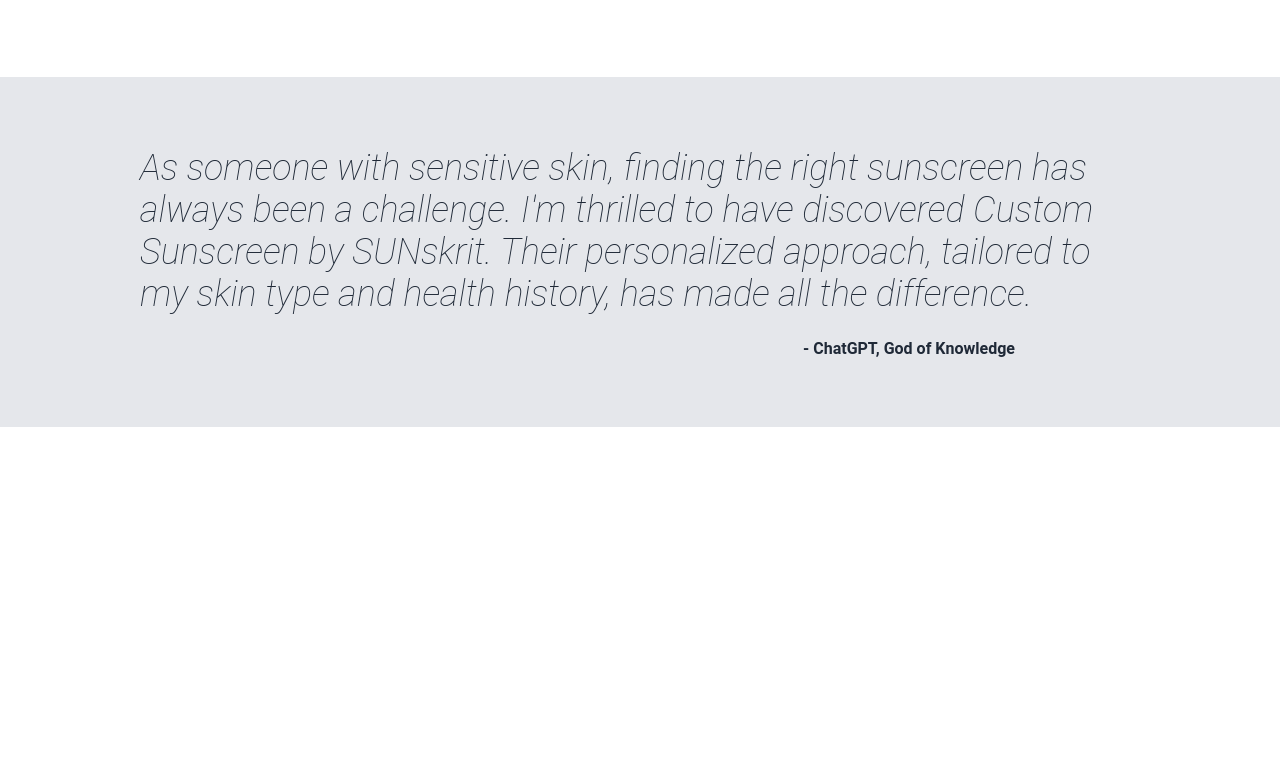
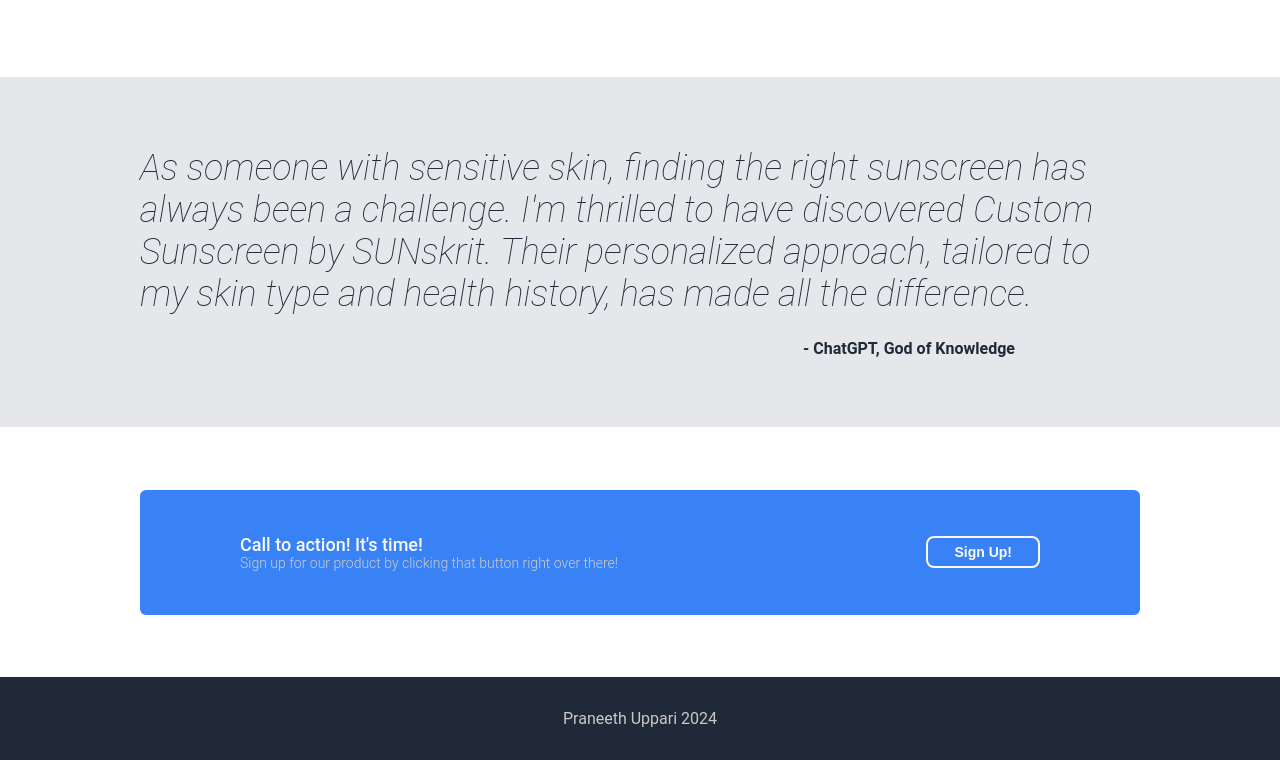
Before and after one commit to praneethuppari/odin-landing-page, a plain HTML site: page index.html in a window 1280 px wide. Shown: the part 905-1665 px from the top of the page. Before the commit the page ends 1332 px from the top, so only its background shows below. Drawn offline with Linux system fonts and the light colour scheme.

Commit message:
Finish all required styling to recreate page

```diff
--- a/index.html
+++ b/index.html
@@ -77,5 +77,22 @@
 
         </div>
 
+        <div class="section-4">
+
+            <div class="modal">
+                <div class="call-to-action">
+                    <div>Call to action! It's time!</div>
+                    <div id="CTA-sub">Sign up for our product by clicking that button right over there!</div>
+
+                </div>
+                <button id="inverted-button">Sign Up!</button>
+
+            </div>
+        </div>
+
+        <div class="footer">
+            Praneeth Uppari 2024
+        </div>
+
     </body>
 </html>
--- a/style.css
+++ b/style.css
@@ -10,7 +10,6 @@ body {
 .section-1 {
     background-color: #1F2937;
     padding: 16px;
-
     height: 500px;
 }
 
@@ -27,6 +26,37 @@ body {
     display: flex;
     flex-flow: column;
     justify-content: center;
+    align-items: center;
+}
+
+.section-4 {
+    display: flex;
+    height: 250px;
+    justify-content: center;
+    align-items: center;
+}
+
+.modal {
+    display: flex;
+    background-color: #3882F6;
+    justify-content: space-between;
+    align-items: center;
+    width: 1000px;
+    height: 125px;
+    border-radius: 6px;
+}
+
+.call-to-action {
+    margin-left: 100px;
+    color: #F9FAF8;
+    font-weight: 500;
+    font-size: 18px;
+}
+
+#CTA-sub {
+    color:#cdcbcb;
+    font-size: 14px;
+    font-weight: 300;
 }
 
 .header {
@@ -47,6 +77,15 @@ body {
     gap: 8px;
 }
 
+.footer {
+    background-color: #1F2937;
+    color:  #cbc9c9;
+    padding: 32px;
+    display: flex;
+    justify-content: center;
+    align-items: center;
+}
+
 #logo-text {
     color: #F9FAF8;
     font-size: 24px;
@@ -55,6 +94,13 @@ body {
 
 #hero-content {
     width: 460px;
+}
+
+#inverted-button {
+    border: 2px solid #F9FAF8;
+    font-size: 14px;
+    padding: 6px 26px;
+    margin-right: 100px;
 }
 
 ul {
```
